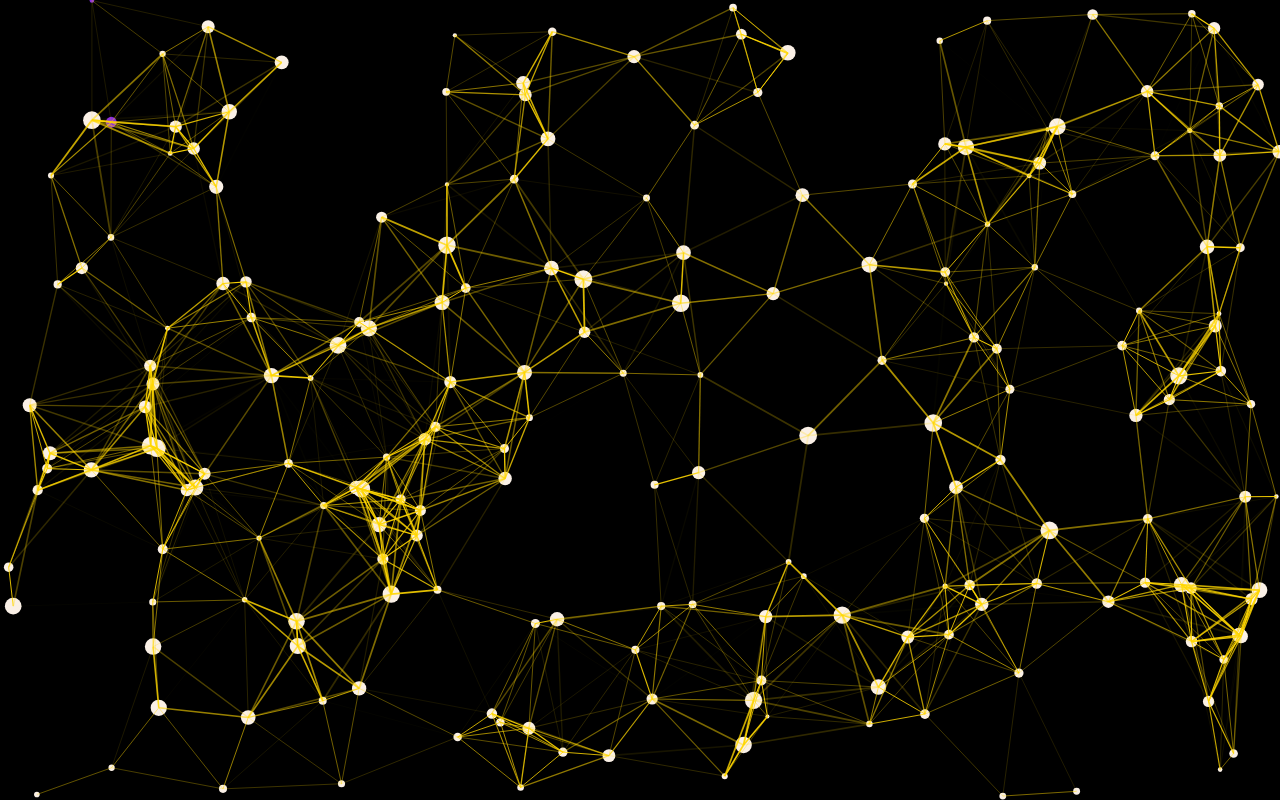
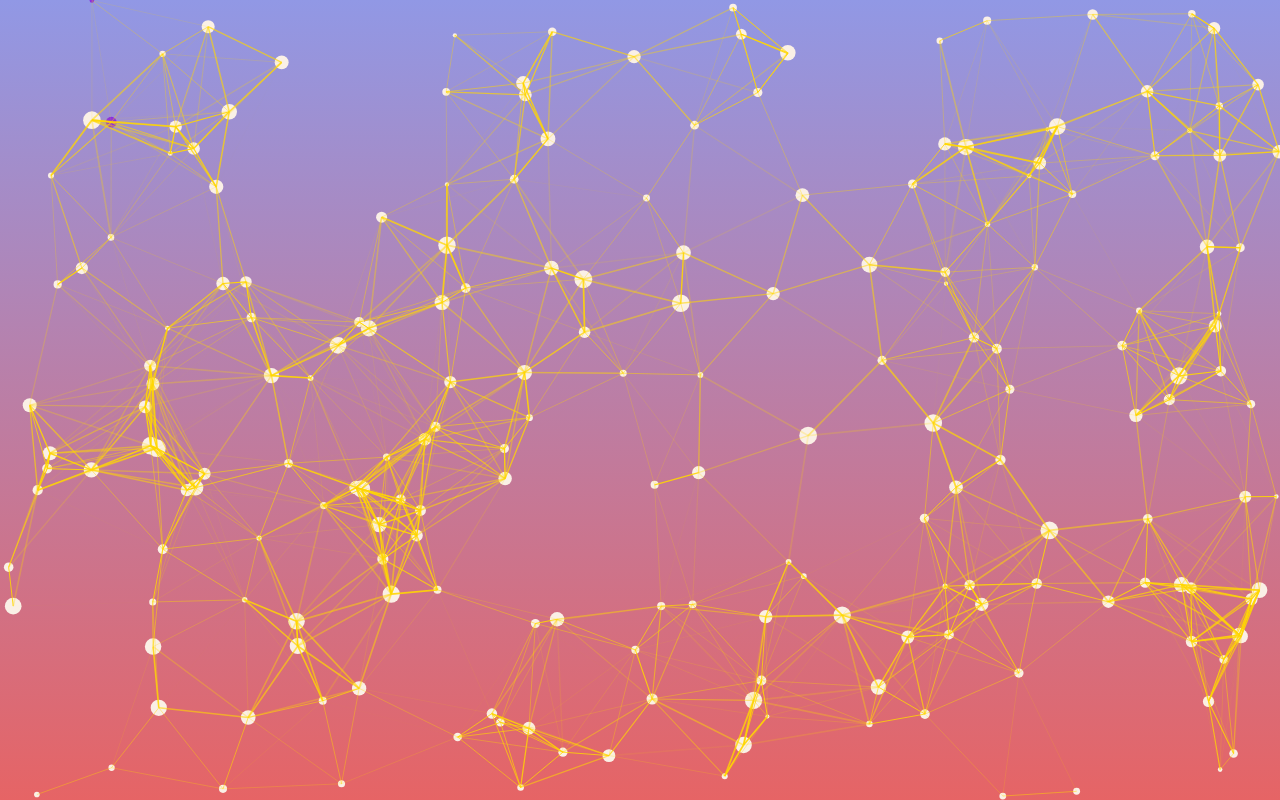
Before and after one commit to Matej-ch/particles, a website built with webpack: page dist/index.html in a window 1280 px wide. Built offline with nearby package versions, Linux system fonts and the light colour scheme; animation ran at ten frames a second.

Commit message:
added canvas background change

```diff
--- a/src/css/main.css
+++ b/src/css/main.css
@@ -10,5 +10,4 @@
   left: 0;
   width: 100%;
   height: 100%;
-  background:linear-gradient(0turn, rgba(230, 100, 101, 1), rgba(145, 152, 229, 1))
 }
--- a/src/index.js
+++ b/src/index.js
@@ -1,11 +1,8 @@
 import "./css/main.css";
 import PBackground from "./js/PBackground";
 
-const bg = new PBackground({canvasSelector: '#canvas1',alpha: false});
+const bg = new PBackground({canvasSelector: '#canvas1',bg:'linear-gradient(0turn, rgba(230, 100, 101, 1), rgba(145, 152, 229, 1))'});
 bg.init();
 bg.animate();
 
-//vytvori instanciu celeho pozadia, nastavenia cez konstructor // rychlost, pozadie, enable disable mouse interaction
-
-
 //module.exports.PBackground = PBackground;
--- a/src/js/PBackground.js
+++ b/src/js/PBackground.js
@@ -30,7 +30,7 @@ class PBackground {
                 canvasW = window.innerWidth,
                 canvasH = window.innerHeight,
                 runAnimation = { value: true},
-                particleCount = 200,alpha= false,
+                particleCount = 200,alpha= true,
                 bg = 'black'} = {}) {
 
     this.canvasSelector = canvasSelector;
@@ -41,12 +41,12 @@ class PBackground {
     this.particlesArray = [];
     this.particleCount = particleCount;
     this.alpha = alpha;
-    console.log(this.runAnimation);
+
     mouse.radius = (this.canvas.height /110) * (this.canvas.width/110);
 
     this.ctx = this.canvas.getContext('2d', {alpha: this.alpha});
 
-    this.canvas.style.cssText = bg;
+    this.canvas.style.cssText = `background:${bg}`;
 
     this.initListeners();
   }
```
Also changed, not shown: dist/main.css, dist/main.js, 2 other files.
